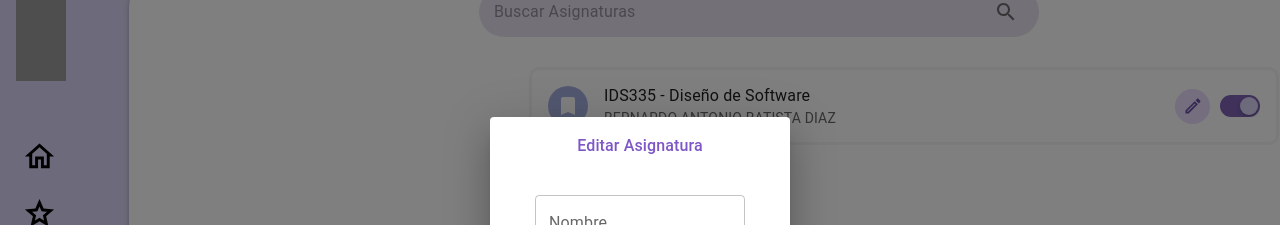
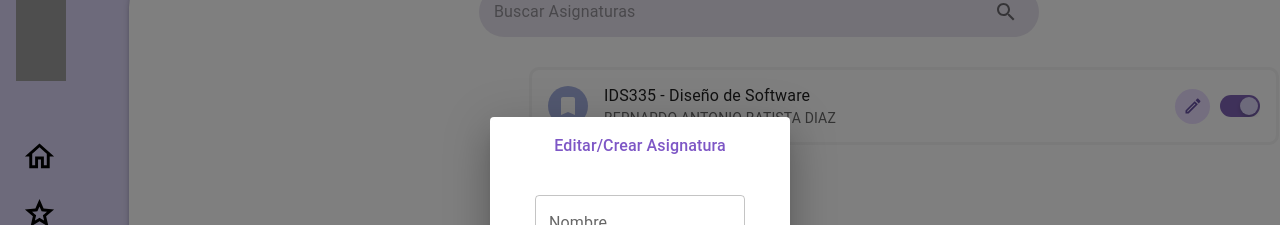
Before and after one commit to siriuzz/IndiC, a Next.js app: page /gestionar_asignaturas in a window 1280 px wide. Both pictures are taken after a click on the button "Crear". Shown: the part 103-328 px from the top of the page. Built offline with nearby package versions, Linux system fonts and the light colour scheme; grey boxes are pictures that could not be loaded.

Commit message:
80% pagina

```diff
--- a/src/app/gestionar_asignaturas/page.js
+++ b/src/app/gestionar_asignaturas/page.js
@@ -208,7 +208,7 @@ export default function GestionarAsignatura() {
                                     </Avatar>
                                 </ListItemAvatar>
                                 <ListItemText style={{ fontWeight: "600" }} primary="IDS335 - Diseño de Software" secondary="BERNARDO ANTONIO BATISTA DIAZ" />
-                                <IconButton style={editButtonStyle} variant="contained">
+                                <IconButton style={editButtonStyle} variant="contained" onClick={handleOpenCreateDialog}>
                                     <EditIcon style={{ height: "20", width: "20", color: "#6750a4" }} />
                                 </IconButton>
                                 <FormGroup style={{ marginLeft: "10px" }}>
@@ -243,7 +243,7 @@ export default function GestionarAsignatura() {
                             <AddIcon style={{ color: "#333E8E", marginLeft: "10px" }} />
                         </Button>
                         <Dialog open={isCreateDialogOpen} onClose={handleCloseCreateDialog}>
-                            <DialogTitle style={{fontSize:"16px", color:"#7E57C6",width:"300px", textAlign: "center"}}>Editar Asignatura</DialogTitle>
+                            <DialogTitle style={{fontSize:"16px", color:"#7E57C6",width:"300px", textAlign: "center"}}>Editar/Crear Asignatura</DialogTitle>
                             <DialogContent style={{ display:"flex", flexDirection:"column", alignItems:"center" }}>
                                 <TextField style= {{width:"210px", height:"56px", borderRadius:"90px", borderColor:"#7E57C266", marginTop:"20px"}}label="Nombre"  />
                                 <TextField style= {{width:"210px", height:"56px", borderRadius:"90px", borderColor:"#7E57C266", marginTop:"20px"}}label="Código"  />
```
